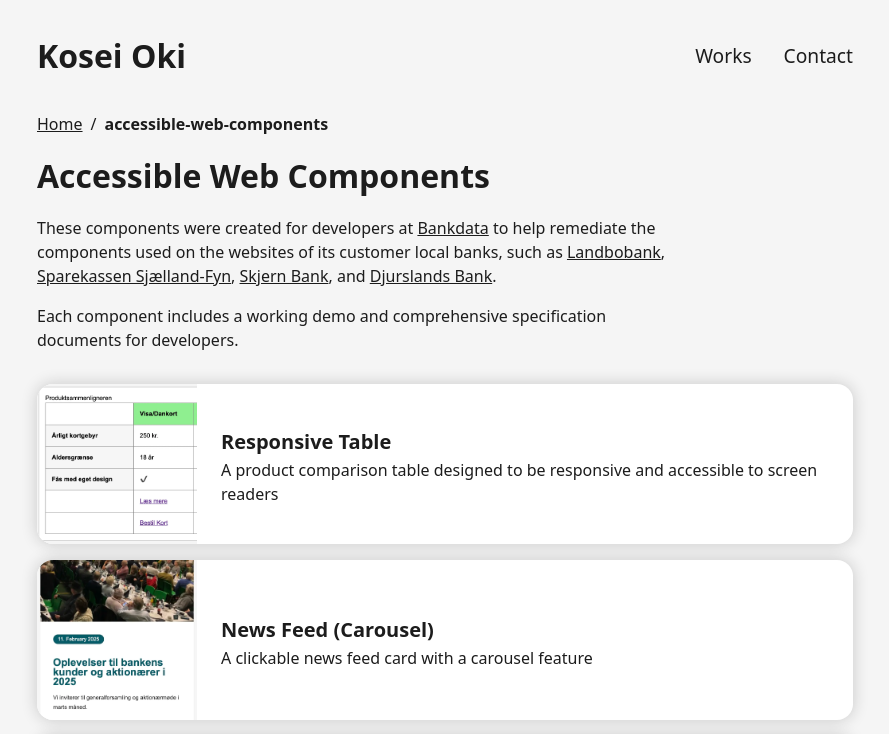
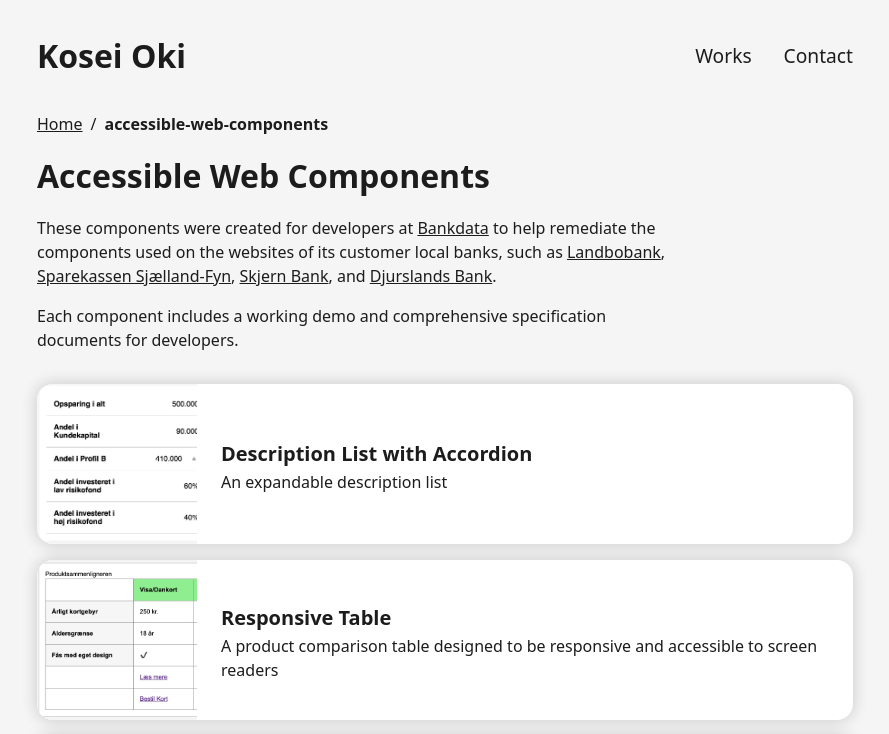
Before and after one commit to Koseioki/koseioki, a React (Vite) app: page /accessible-web-components in a window 1280 px wide. Shown: the top 734 px of the page, without its empty margins (195-1084 px from the left). Built offline with nearby package versions, Linux system fonts and the light colour scheme.

Commit message:
added dl

```diff
--- a/src/data/components.js
+++ b/src/data/components.js
@@ -1,3 +1,4 @@
+import DescriptionListWithAccordion from '../assets/description-list-with-accordion.webp';
 import ResnponsiveTable from '../assets/responsive-table.webp';
 import NewsFeed from '../assets/news-feed.webp';
 import TeaserBlock from '../assets/teaser-block.webp';
@@ -5,6 +6,16 @@
 import ContactCard from '../assets/contact-card.webp';
 
 export const components = [
+    {
+        slug: "description-list-with-accordion",
+        title: "Description List with Accordion",
+        image: DescriptionListWithAccordion,
+        demo:"https://koseioki.github.io/datatable-with-accordion/",
+        github:"https://github.com/Koseioki/datatable-with-accordion.git",
+        description: "An expandable description list"
+
+
+    },
     {
         slug: "responsive-table",
         title: "Responsive Table",
```
Also changed, not shown: src/assets/description-list-with-accordion.webp (added).
